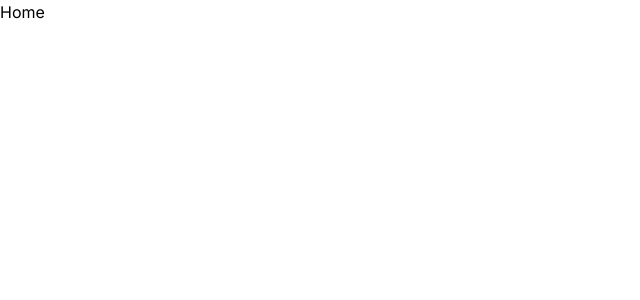
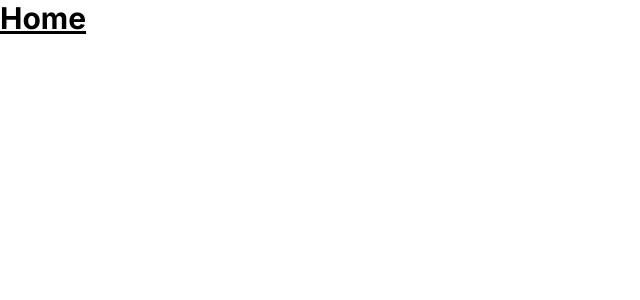
Before and after one commit to kazibyteorg/kazibyte.ai, a Next.js app: page / in a window 1280 px wide. Shown: the top 300 px of the page, without its empty margins (0-640 px from the left). Built offline with nearby package versions, Linux system fonts and the light colour scheme.

Commit message:
Validating package.json...

```diff
--- a/package.json
+++ b/package.json
@@ -23,7 +23,7 @@
     "eslint": "^8",
     "eslint-config-next": "14.2.5"
   },
-  "packageManager": "pnpm@9.4.0",
+  "packageManager": "yarn@1.22.22",
   "engines": {
     "node": ">=20.15.0"
   },
--- a/src/app/page.tsx
+++ b/src/app/page.tsx
@@ -2,7 +2,9 @@
 
 const Home = () => {
   return (
-    <div>Home</div>
+    <div>
+      <h1 className="text-3xl font-bold underline">Home</h1>
+    </div>
   )
 }
 
```
Also changed, not shown: 2 other files (tests, documents, lock files or other folders).
